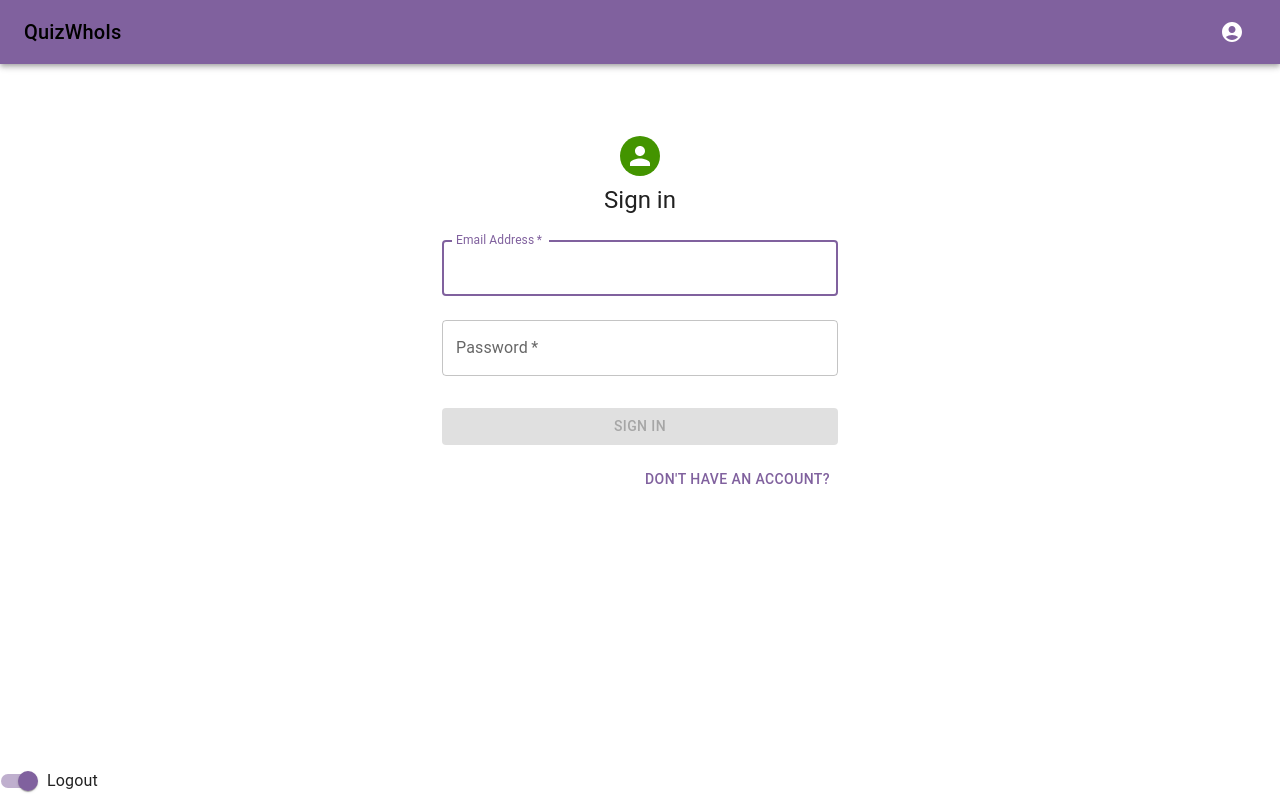
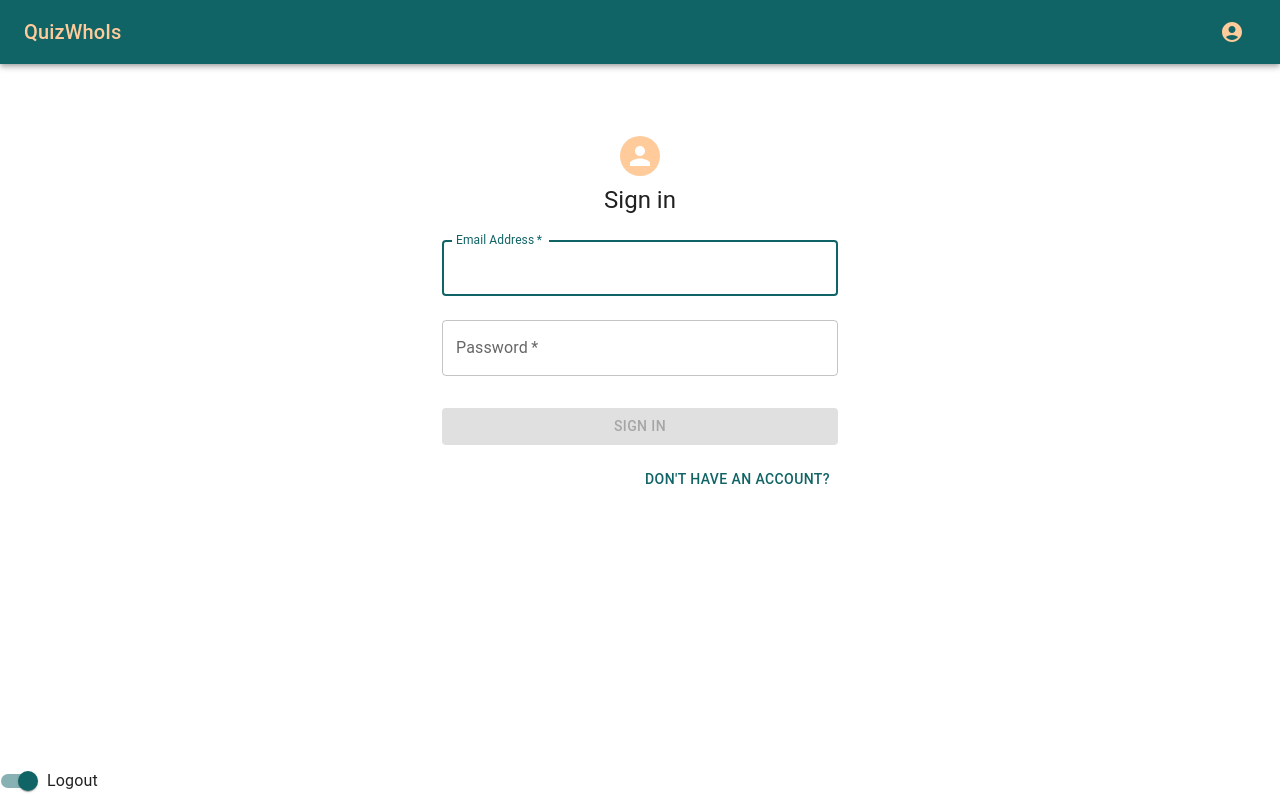
Before and after one commit to veatik90/QuizWhois, a React (Create React App) app: page /auth in a window 1280 px wide. Built offline with nearby package versions, Linux system fonts and the light colour scheme.

Commit message:
feat: add theme colors

```diff
--- a/src/components/Header/index.tsx
+++ b/src/components/Header/index.tsx
@@ -87,7 +87,7 @@ export const Header: FC = () => {
             to="/"
             sx={{
               textDecoration: 'none',
-              color: 'black',
+              color: 'primary.contrastText',
             }}
           >
             QuizWhoIs
--- a/src/components/Header/styles.ts
+++ b/src/components/Header/styles.ts
@@ -12,7 +12,6 @@ export const SecondaryTextStyled = styled(Typography)`
     flex-grow: 1;
     font-size: 13px;
     padding: 0 16px 8px 16px;
-    color: gray;
   }
 `;
 
--- a/src/pages/Auth/components/AuthForm/index.tsx
+++ b/src/pages/Auth/components/AuthForm/index.tsx
@@ -8,7 +8,6 @@ import Typography from '@mui/material/Typography';
 import Container from '@mui/material/Container';
 import { Grid } from '@mui/material';
 import { AuthFormProps } from './interfaces';
-import { SubmitButtonStyled } from './styles';
 
 export const AuthForm: FC<AuthFormProps> = ({
   isSignUp,
@@ -42,7 +41,7 @@ export const AuthForm: FC<AuthFormProps> = ({
           alignItems: 'center',
         }}
       >
-        <Avatar sx={{ m: 1, bgcolor: 'secondary.main' }} />
+        <Avatar sx={{ m: 1, bgcolor: 'primary.contrastText' }} />
         {!isSignUp ? (
           <Typography component="h1" variant="h5">
             Sign in
@@ -111,9 +110,9 @@ export const AuthForm: FC<AuthFormProps> = ({
           <Grid container justifyContent="flex-end">
             <Grid item>
               {!isSignUp ? (
-                <SubmitButtonStyled onClick={handleOpenSignUp}>Don&apos;t have an account?</SubmitButtonStyled>
+                <Button onClick={handleOpenSignUp}>Don&apos;t have an account?</Button>
               ) : (
-                <SubmitButtonStyled onClick={handleOpenSignIn}>Already have an account?</SubmitButtonStyled>
+                <Button onClick={handleOpenSignIn}>Already have an account?</Button>
               )}
             </Grid>
           </Grid>
--- a/src/pages/Auth/components/AuthForm/styles.ts
+++ /dev/null
@@ -1,18 +0,0 @@
-import styled from 'styled-components';
-import Button from '@mui/material/Button';
-
-export const SubmitButtonStyled = styled(Button)({
-  textTransform: 'none',
-  '&:hover': {
-    borderColor: '#0062cc',
-    boxShadow: 'none',
-  },
-  '&:active': {
-    boxShadow: 'none',
-    backgroundColor: '#0062cc',
-    borderColor: '#005cbf',
-  },
-  '&:focus': {
-    boxShadow: '0 0 0 0.2rem rgba(0,123,255,.5)',
-  },
-});
--- a/src/theme/index.tsx
+++ b/src/theme/index.tsx
@@ -1,12 +1,48 @@
 import { createTheme } from '@mui/material';
 
+declare module '@mui/material/styles' {
+  interface Theme {
+    status: {
+      danger: React.CSSProperties['color'];
+    };
+  }
+
+  interface Palette {
+    neutral: Palette['primary'];
+  }
+  interface PaletteOptions {
+    neutral: PaletteOptions['primary'];
+  }
+
+  interface PaletteColor {
+    darker?: string;
+  }
+  interface SimplePaletteColorOptions {
+    darker?: string;
+  }
+  interface ThemeOptions {
+    status: {
+      danger: React.CSSProperties['color'];
+    };
+  }
+}
 export const theme = createTheme({
+  status: {
+    danger: '#e53e3e',
+  },
   palette: {
     primary: {
-      main: '#80619E',
+      main: '#116466',
+      contrastText: '#FFCB9A',
+      darker: '#2c3531',
     },
     secondary: {
-      main: '#439400',
+      main: '#FFCB9A',
+      contrastText: '#D1E8E2',
+    },
+    neutral: {
+      main: '#D9B08C',
+      contrastText: '#D1E8E2',
     },
   },
 });
```
Also changed, not shown: 1 other file (tests, documents, lock files or other folders).
